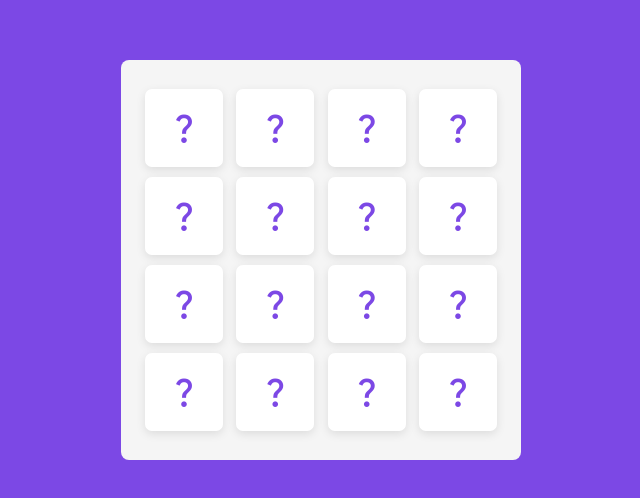
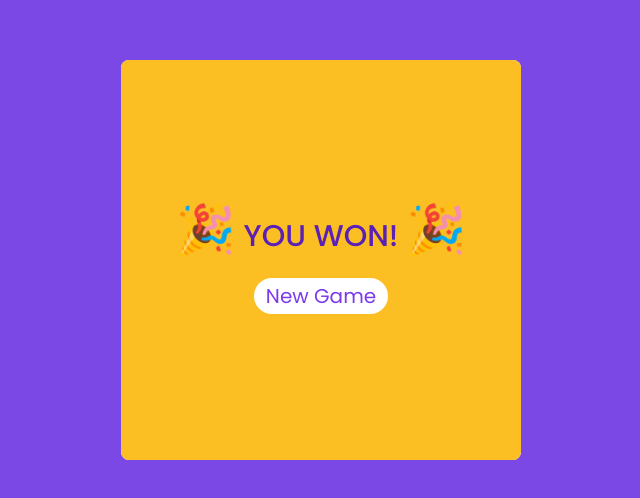
Before and after one commit to anandudina/Memory-Card-Game, a plain HTML site: page index.html in a window 1280 px wide. Shown: the part 140-638 px from the top of the page, without its empty margins (319-959 px from the left). Drawn offline with nearby package versions, Linux system fonts and the light colour scheme; a web font is replaced by a local one.

Commit message:
memory-card-game-v4

```diff
--- a/index.html
+++ b/index.html
@@ -152,9 +152,9 @@
           </div>
         </li>
       </ul>
-      <div class="winAlert absolute h-full w-full start-0 top-0 rounded-lg bg-green-700 flex flex-col items-center justify-center hidden gap-2 opacity-0 transition-opacity duration-700">
-        <h1 class="text-center text-white text-xl font-medium"><span class="text-4xl">🎉</span> YOU WON! <span class="text-4xl">🎉</span></h1>
-        <button onclick="shaffleCard()" class="rounded-full text-green-700 bg-white text-md px-3 py-1 mt-4 ">New Game</button>
+      <div class="winAlert absolute h-full w-full start-0 top-0 rounded-lg bg-amber-400 flex flex-col items-center justify-center hidden gap-2 opacity-0 transition-opacity duration-700">
+        <h1 class="text-center text-violet-800 text-3xl font-medium"><span class="text-5xl">🎉</span> YOU WON! <span class="text-5xl">🎉</span></h1>
+        <button onclick="shaffleCard()" class="rounded-full text-violet-600 bg-white text-xl px-3 py-1 mt-4 ">New Game</button>
       </div>
 
     </div>
--- a/script.js
+++ b/script.js
@@ -41,6 +41,7 @@ function matchCards(img1, img2) {
     console.log("Cards matched");
     return (disableDeck = false);
   } else {
+    console.log("Cards not matched");
     disableDeck = true;
     setTimeout(() => {
       cardOne.classList.add("shake");
@@ -57,7 +58,8 @@ function matchCards(img1, img2) {
 }
 
 function shaffleCard() {
-  hideWinAlert();
+  showWinAlert()
+  // hideWinAlert();
   matchedCard = 0;
   cardOne = cardTwo = "";
   disableDeck = false;
```
